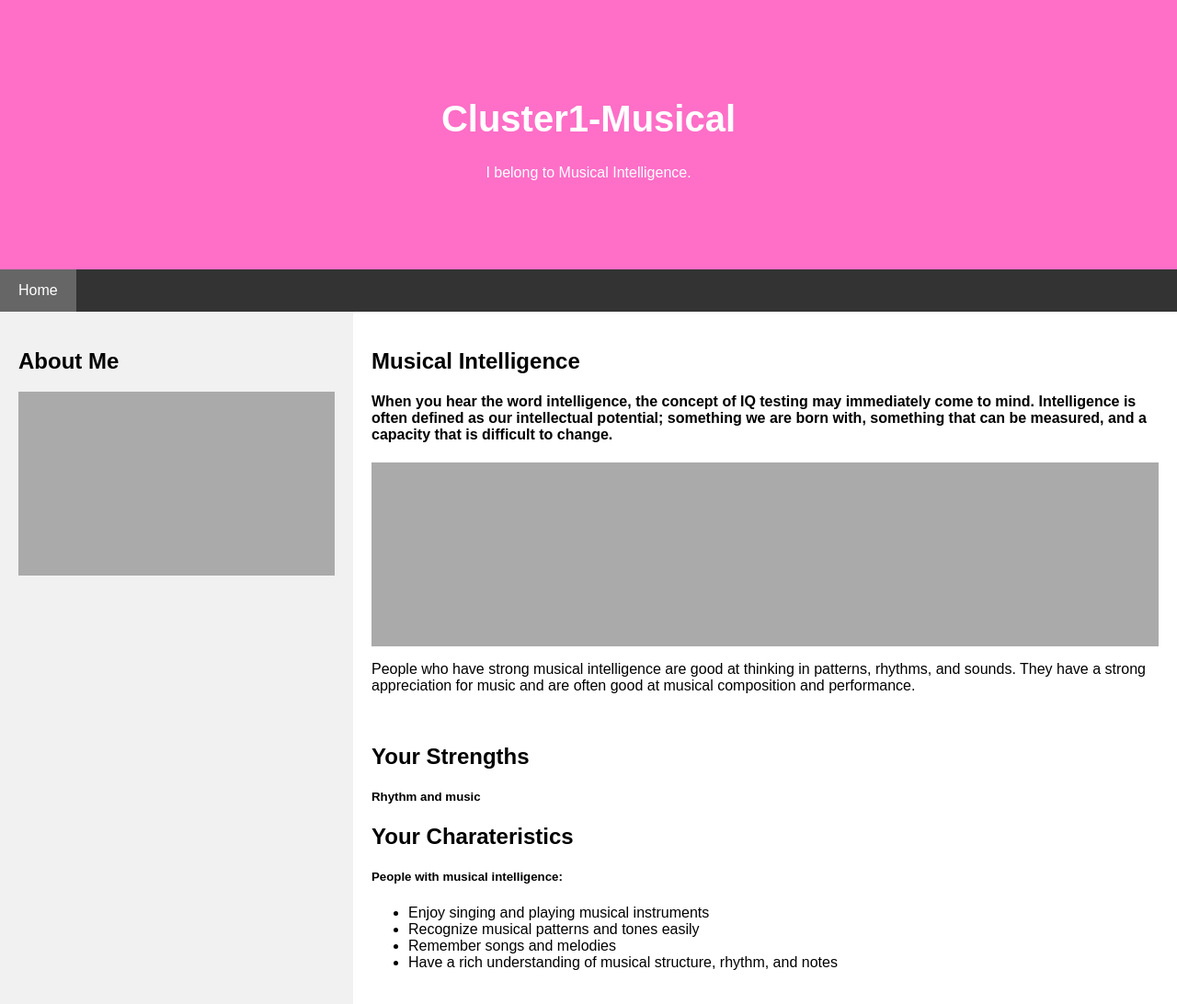
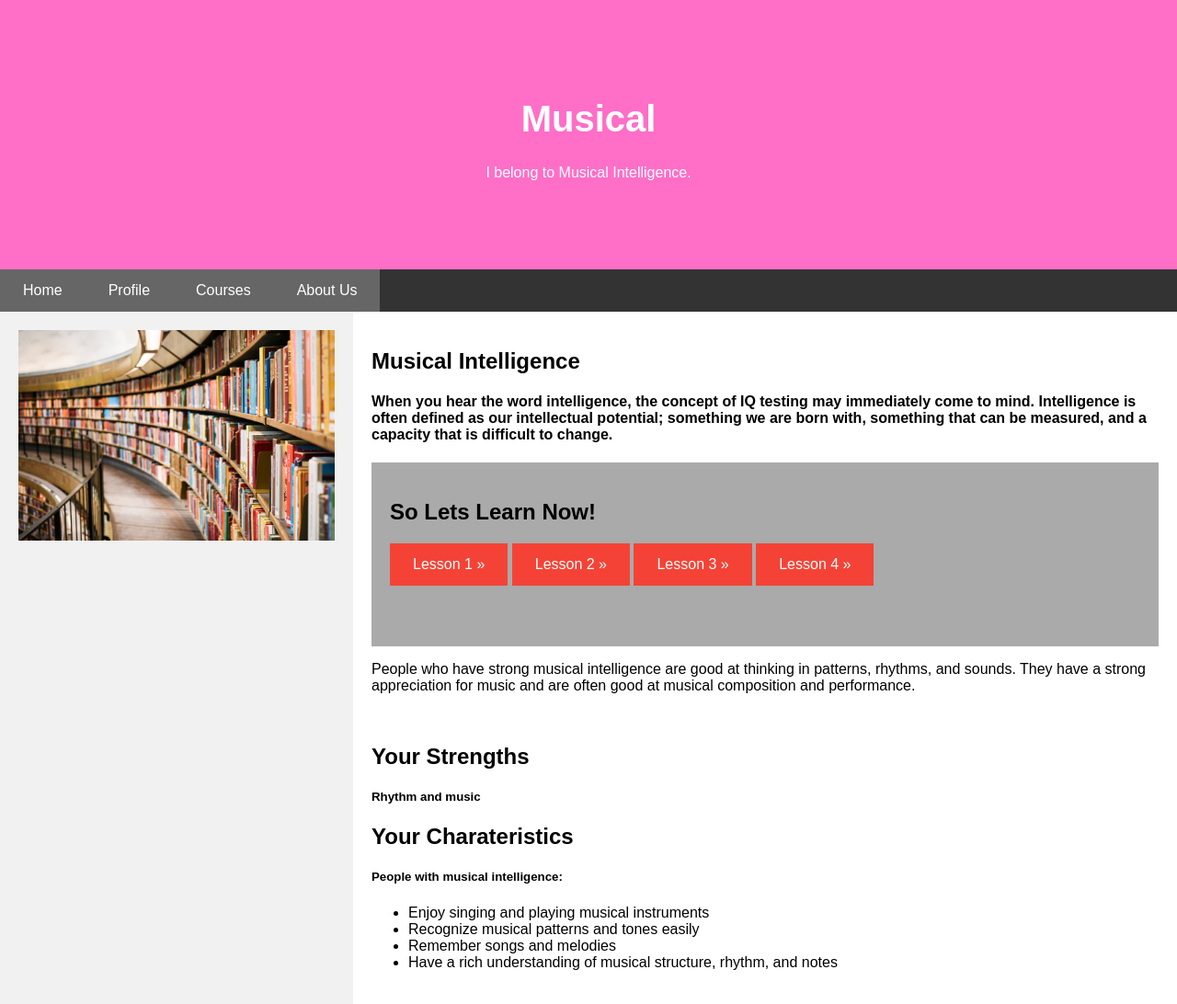
Before and after one commit to PavithraNanayakkara/flask-app, a Flask app: template templates/cluster1.html in a window 1280 px wide. Shown: the whole page at 92% size. Run offline with Flask 2, Linux system fonts and the light colour scheme; the template is opened without the code that fills it, so the values that code supplies are empty; parts of the project's set-up code (start-up, migrations or seed data) failed here and were passed over.

Commit message:
Update cluster1.html

```diff
--- a/templates/cluster1.html
+++ b/templates/cluster1.html
@@ -118,33 +118,56 @@ body {
     width: 100%;
   }
 }
+a:link, a:visited {
+  background-color: #f44336;
+  color: white;
+  padding: 14px 25px;
+  text-align: center;
+  text-decoration: none;
+  display: inline-block;
+}
+
+a:hover, a:active {
+  background-color: #ff6ec7;
+}
 </style>
 </head>
 <body>
 
 <div class="header">
-  <h1>Cluster1-Musical</h1>
+  <h1>Musical</h1>
   <p>I belong  to Musical Intelligence.</p>
 </div>
-
 <div class="navbar">
   <a href="cluster1.html" class="active">Home</a>
+  <a href="cluster1.html" class="active">Profile</a>
+  <a href="cluster1.html" class="active">Courses</a>
+  <a href="cluster1.html" class="active">About Us</a>
 
 </div>
 
 <div class="row">
   <div class="side">
-    <h2>About Me</h2>
-
-    <div class="fakeimg" style="height:200px;"></div>
-
+    <section>
+		  <img class="mySlides" src="image-1.jpg"
+		  style="width:100%">
+		  <img class="mySlides" src="image-2.jpg"
+		  style="width:100%">
+		  <img class="mySlides" src="image-3.jpg"
+		  style="width:100%">
+		</section>
 
   </div>
   <div class="main">
     <h2>Musical Intelligence</h2>
     <h4>When you hear the word intelligence, the concept of IQ testing may immediately come to mind. Intelligence is often defined as our intellectual potential; something we are born with, something that can be measured, and a capacity that is difficult to change.</h4>
     <div class="fakeimg" style="height:200px;">
+<h2>So Lets Learn Now!</h2>
 
+    <a  href="exercise.asp?filename=exercise_link1" target="_blank">Lesson 1 »</a>
+    <a  href="exercise.asp?filename=exercise_link2" target="_blank">Lesson 2 »</a>
+    <a  href="exercise.asp?filename=exercise_link3" target="_blank">Lesson 3 »</a>
+    <a href="exercise.asp?filename=exercise_link4" target="_blank">Lesson 4 »</a>
 
 
     </div>
@@ -165,7 +188,23 @@ body {
     </ul>
 </div>
 
+<script>
+// Automatic Slideshow - change image every 3 seconds
+var myIndex = 0;
+carousel();
 
+function carousel() {
+  var i;
+  var x = document.getElementsByClassName("mySlides");
+  for (i = 0; i < x.length; i++) {
+    x[i].style.display = "none";
+  }
+  myIndex++;
+  if (myIndex > x.length) {myIndex = 1}
+  x[myIndex-1].style.display = "block";
+  setTimeout(carousel, 3000);
+}
+</script>
 
 </body>
 </html>
```
